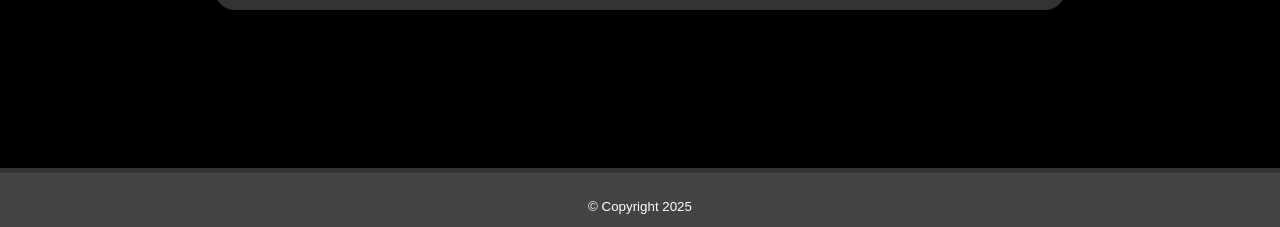
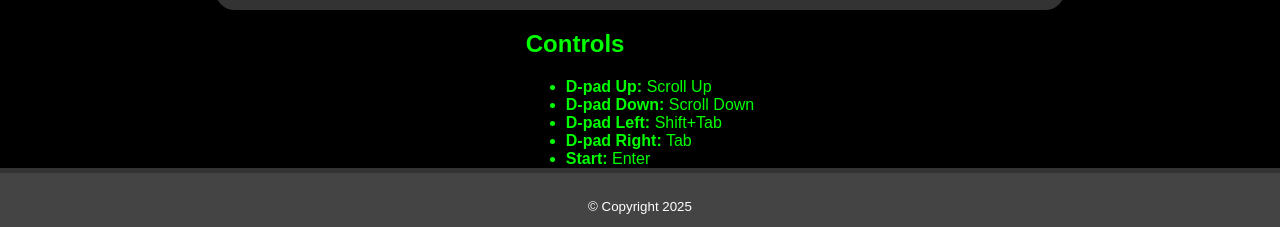
Before and after one commit to AbisoyeOnanuga/abisoyeo, a plain HTML site: page index.html in a window 1280 px wide. Shown: the part 403-630 px from the top of the page. Drawn offline with nearby package versions, Linux system fonts and the light colour scheme; a web font is replaced by a local one.

Commit message:
add control instructions

```diff
--- a/index.html
+++ b/index.html
@@ -272,6 +272,19 @@
                 <div class="button-a">A</div>
             </div>
         </div>
+        <div class="instructions">
+            <h2>Controls</h2>
+            <ul>
+                <li><strong>D-pad Up:</strong> Scroll Up</li>
+                <li><strong>D-pad Down:</strong> Scroll Down</li>
+                <li><strong>D-pad Left:</strong> Shift+Tab</li>
+                <li><strong>D-pad Right:</strong> Tab</li>
+                <li><strong>Start:</strong> Enter</li>
+                <li><strong>Select:</strong> Backspace</li>
+                <li><strong>A Button:</strong> Enter</li>
+                <li><strong>B Button:</strong> Backspace</li>
+            </ul>
+        </div>
 
         <!--===== FOOTER =====-->
         <footer class="footer">
```
